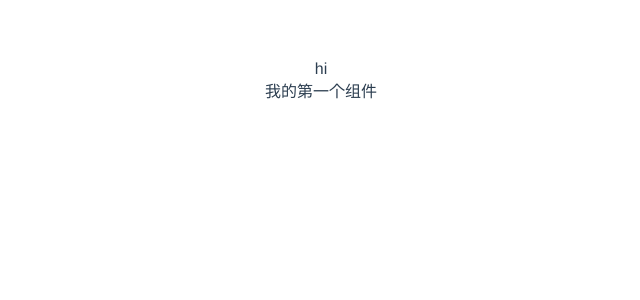
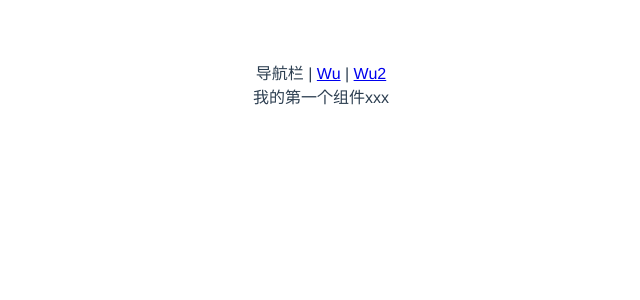
Before and after one commit to wujinghaoyyds/gulu-ui-vue, a Vue app: page / in a window 1280 px wide. Shown: the top 300 px of the page, without its empty margins (319-959 px from the left). Built offline with nearby package versions, Linux system fonts and the light colour scheme.

Commit message:
初始化vue-router

```diff
--- a/index.html
+++ b/index.html
@@ -2,12 +2,12 @@
 <html lang="en">
 <head>
   <meta charset="UTF-8">
-  <link rel="icon" href="/favicon.ico" />
+  <link rel="icon" href="/webIcon.ico" />
   <meta name="viewport" content="width=device-width, initial-scale=1.0">
   <title>Vite App</title>
 </head>
 <body>
   <div id="app"></div>
-  <script type="module" src="/src/main.js"></script>
+  <script type="module" src="/src/main.ts"></script>
 </body>
 </html>
--- a/src/App.vue
+++ b/src/App.vue
@@ -1,15 +1,8 @@
 <template>
-  <div>hi</div>
-  <Wu/>
+  <div>导航栏 | <router-link to="/">Wu</router-link> | <router-link to="/xxx">Wu2</router-link></div>
+  <router-view/>
 </template>
 
 <script>
-import Wu from './components/Wu.vue'
-
-export default {
-  name: 'App',
-  components: {
-    Wu
-  }
-}
+export default {name: 'App'}
 </script>
--- a/src/components/Wu.vue
+++ b/src/components/Wu.vue
@@ -1,3 +1,3 @@
 <template>
-<div>我的第一个组件</div>
+<div>我的第一个组件xxx</div>
 </template>
--- /dev/null
+++ b/src/components/Wu2.vue
@@ -0,0 +1,3 @@
+<template>
+  <div>我的第二个组件xxx</div>
+</template>
--- a/src/main.js
+++ /dev/null
@@ -1,5 +0,0 @@
-import { createApp } from 'vue'
-import App from './App.vue'
-import './index.css'
-
-createApp(App).mount('#app')
--- /dev/null
+++ b/src/main.ts
@@ -0,0 +1,20 @@
+import {createApp} from 'vue';
+import App from './App.vue';
+import './index.css';
+import {createWebHashHistory, createRouter} from 'vue-router';
+import Wu from './components/Wu.vue';
+import Wu2 from './components/Wu2.vue';
+
+const history = createWebHashHistory();
+const router = createRouter(
+    {
+        history: history,
+        routes: [
+            {path: '/', component: Wu},
+            {path: '/xxx', component: Wu2},
+        ]
+    }
+);
+const app = createApp(App);
+app.use(router);
+app.mount('#app');
```
Also changed, not shown: package.json (+4 -3 lines), 2 other files (tests, documents, lock files or other folders).
